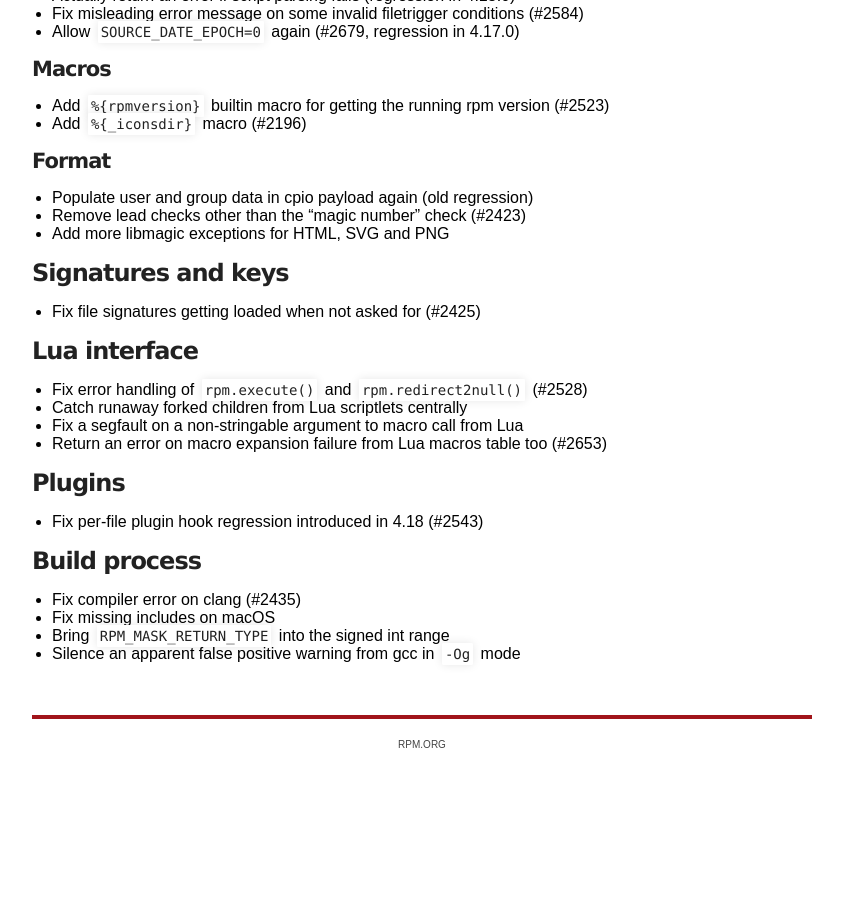
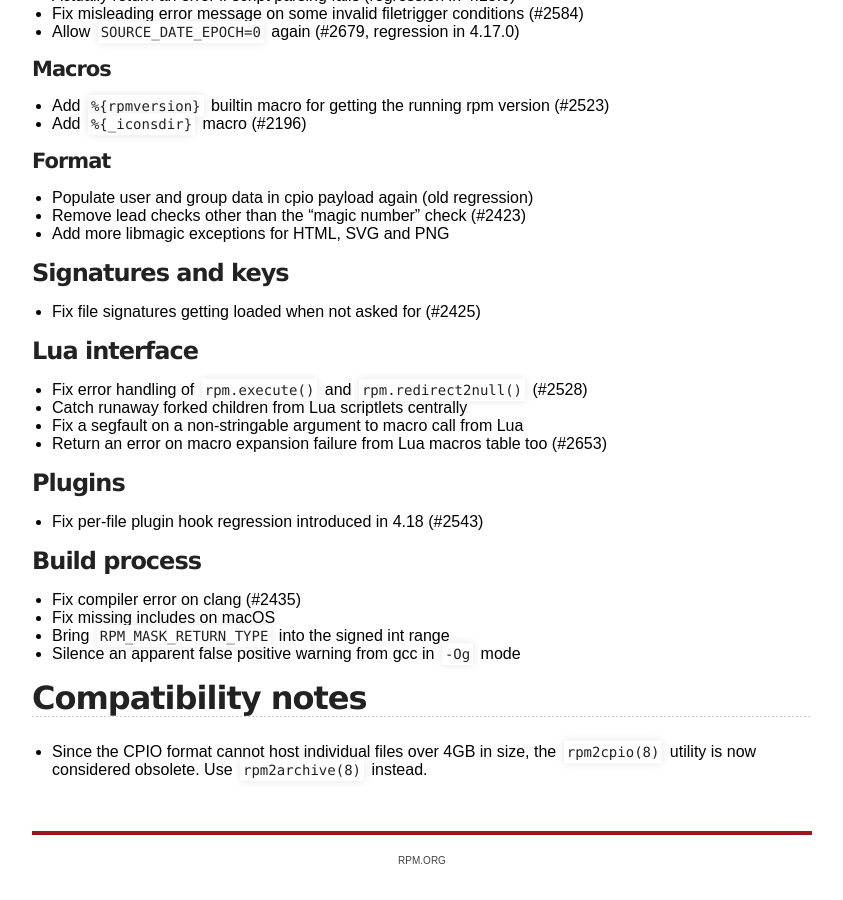
Before and after one commit to rpm-software-management/rpm-web, a Jekyll site: the page built from wiki/Releases/4.18.2.md, in a window 1280 px wide and 900 px high, scrolled down 918 px. Shown: the whole window, without its empty margins (218-1061 px from the left). Built offline with Jekyll 4.4.1, drawn with Linux system fonts in a browser that asks for light colours; before the commit the page ends 1702 px from its top, so only the background shows below that.

Commit message:
Add obsoletion note about rpm2cpio to 4.18.2 RN

```diff
--- a/wiki/Releases/4.18.2.md
+++ b/wiki/Releases/4.18.2.md
@@ -59,3 +59,8 @@ title: rpm.org - Releases
 * Fix missing includes on macOS
 * Bring `RPM_MASK_RETURN_TYPE` into the signed int range
 * Silence an apparent false positive warning from gcc in `-Og` mode
+
+## Compatibility notes
+* Since the CPIO format cannot host individual files over 4GB in size, the
+  `rpm2cpio(8)` utility is now considered obsolete.  Use `rpm2archive(8)`
+  instead.
```
